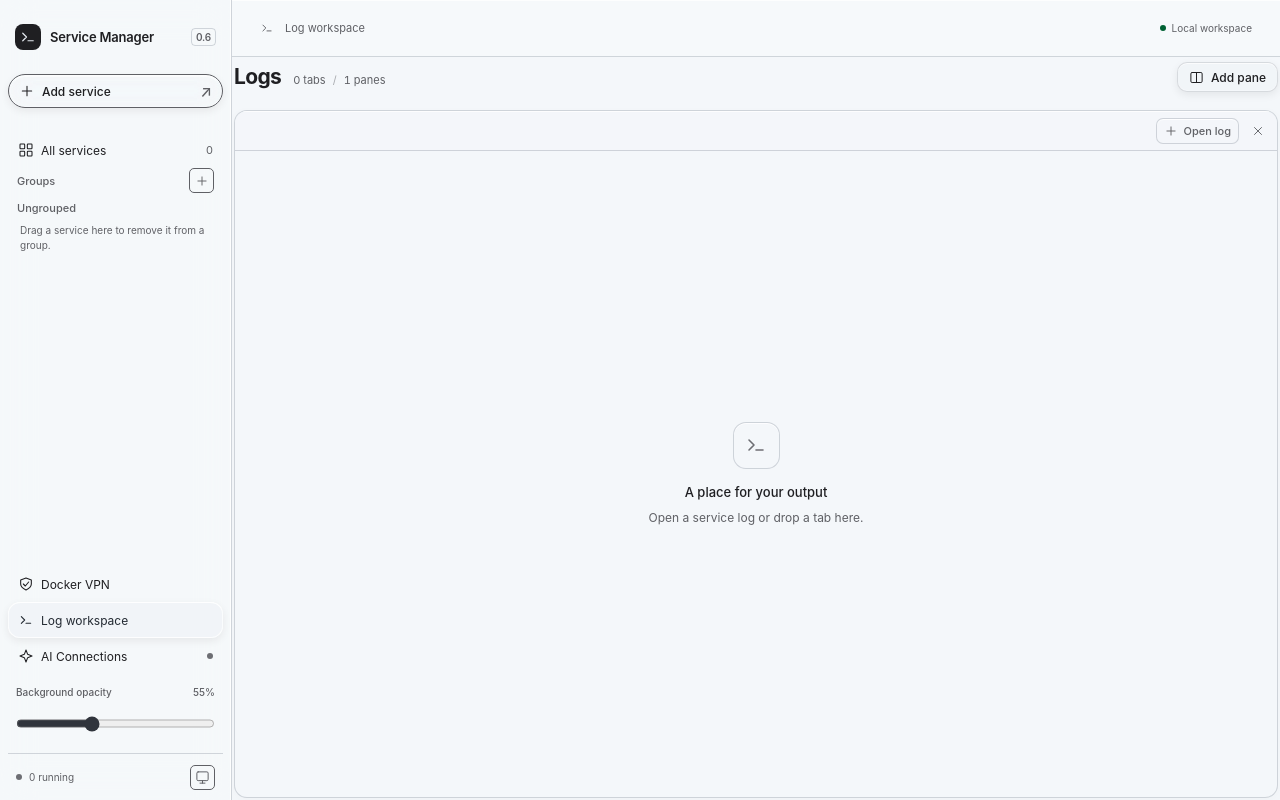
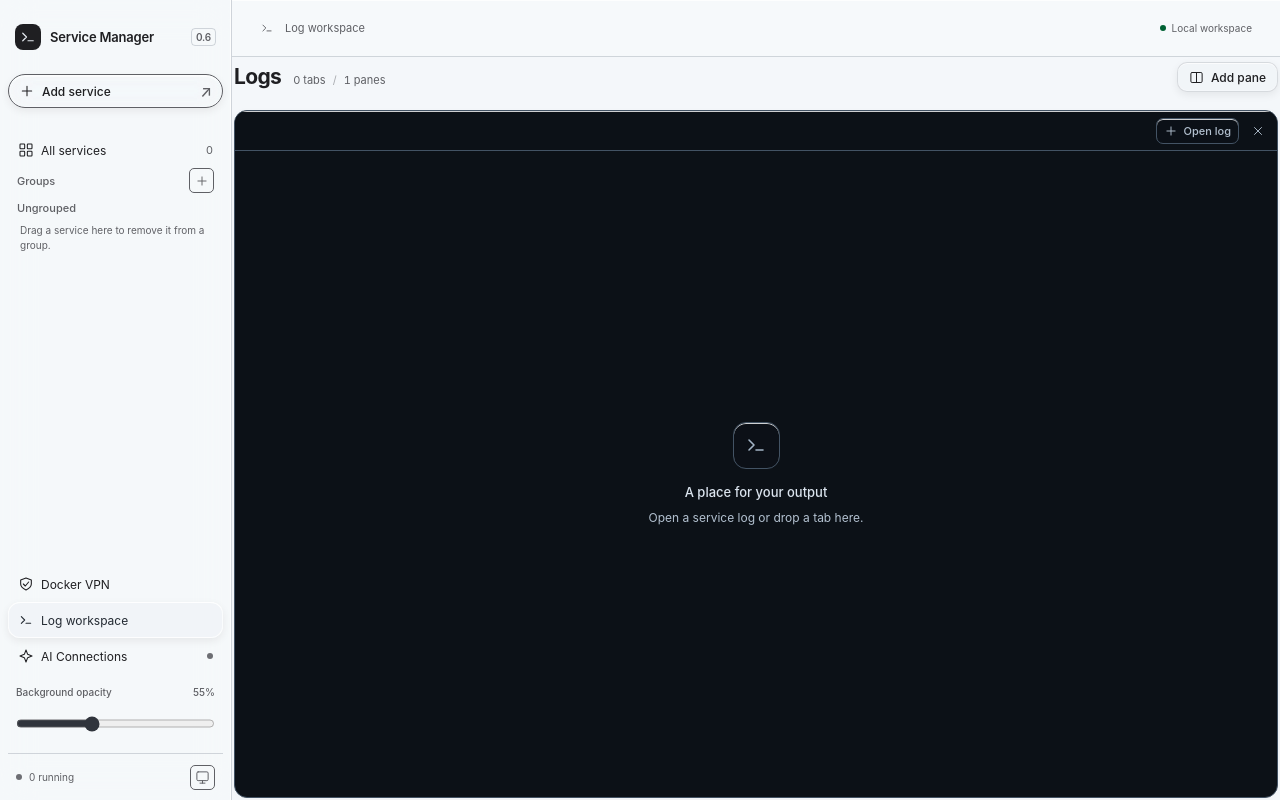
Before and after one commit to Kit307/service-manager, a React (Vite) app: page / in a window 1280 px wide. Both pictures are taken after a click on the button "Log workspace". Built offline with nearby package versions, Linux system fonts and the light colour scheme.

Commit message:
feat(ui): unify service log consoles

```diff
--- a/src/components/LogPanel.tsx
+++ b/src/components/LogPanel.tsx
@@ -104,7 +104,7 @@ export function LogPanel({
     {!compact && <kbd>⌕</kbd>}
   </label>;
   return (
-    <section className={`log-panel${compact ? " log-panel-compact" : ""}`} aria-label={label}>
+    <section className={`log-panel ops-console${compact ? " log-panel-compact" : ""}`} aria-label={label}>
       <div className="log-toolbar">
         {compact ? <>
           {search}
--- a/src/components/LogWorkspace.tsx
+++ b/src/components/LogWorkspace.tsx
@@ -82,12 +82,12 @@ function LogPane({ pane, services, visible, root, views, onView, cursors, onCurs
       (element.current ?? workspace)?.querySelector<HTMLElement>('[role="tab"][aria-selected="true"], select[aria-label="Add service log"]')?.focus();
     });
   }
-  return <section ref={element} className="log-workspace-pane" aria-label="Log pane" data-log-drop-pane={pane.id} onPointerDown={() => { if (pane.active) onFocus(pane.active); }} onFocus={(event) => {
+  return <section ref={element} className="log-workspace-pane ops-console" aria-label="Log pane" data-log-drop-pane={pane.id} onPointerDown={() => { if (pane.active) onFocus(pane.active); }} onFocus={(event) => {
     const key = event.target.closest<HTMLElement>("[data-log-drop-tab]")?.dataset.logDropTab ?? pane.active;
     if (key) onFocus(key);
   }}>
     <div className="log-workspace-pane-header" data-log-drop-pane={pane.id}>
-    <div className="log-workspace-tabs" role="tablist" aria-label="Open service logs" data-log-drop-pane={pane.id}>
+    <div className="log-workspace-tabs" role="tablist" aria-label="Log tabs" data-log-drop-pane={pane.id}>
       {pane.tabs.map((ref, index) => {
         const key = refKey(ref);
         const item = services.find((value) => refKey(serviceRef(value)) === key);
@@ -113,7 +113,7 @@ function LogPane({ pane, services, visible, root, views, onView, cursors, onCurs
                 buttons?.[next]?.focus();
               } else if (event.key === "Delete") { event.preventDefault(); closeTab(ref); }
             }}>
-            <span className={`status-dot ${state}`} />{item.service.name}{duplicate && <small>{item.project.name}</small>}
+            <span className={`status-dot ${state}`} />{item.service.name}{duplicate && <small>{item.project.name}</small>}<small>{stateLabel(state)}</small>
           </button>
           <button className="log-tab-close" aria-label={`Close ${item.service.name} log tab`} title={`Close ${item.service.name} log tab`} onClick={() => closeTab(ref)}><Icon name="close" size={12} /></button>
         </div>;
--- a/src/styles/log-panel.css
+++ b/src/styles/log-panel.css
@@ -1,8 +1,31 @@
+.ops-console {
+  --surface: var(--ops-console);
+  --bg: var(--ops-console);
+  --log-bg: var(--ops-console);
+  --ink: var(--ops-console-ink);
+  --muted: #b3c1d0;
+  --subtle: #a4b5c7;
+  --line: #435364;
+  --hover: #273746;
+  --selected: #34495c;
+  --selected-ink: #f4f8fc;
+  --red: #ff9f9f;
+  --amber: #f4ca78;
+  --green: #8cdbac;
+  color: var(--ops-console-ink);
+  background: var(--ops-console);
+}
+.ops-console .log-toolbar,
+.ops-console .log-filters,
+.ops-console .log-viewport,
+.ops-console .log-status { background: var(--ops-console); }
+.ops-console .search-input input { color: var(--ops-console-ink); }
+.ops-console .log-line time, .ops-console .log-count, .ops-console .log-status { font-variant-numeric: tabular-nums; }
 .log-panel-compact .log-toolbar {
   gap: 8px;
   min-height: 44px;
   padding: 6px 10px;
-  flex-wrap: nowrap;
+  flex-wrap: wrap;
   background: transparent;
   box-shadow: none;
 }
@@ -55,8 +78,8 @@
   display: inline-flex;
   align-items: center;
   justify-content: center;
-  padding: 0;
-  width: 28px;
+  gap: 4px;
+  padding: 0 6px;
   height: 28px;
   border: 1px solid transparent;
   border-radius: 7px;
@@ -67,14 +90,6 @@
 .log-panel-compact .button-row button::before { display: none; }
 .log-panel-compact .button-row button:hover,
 .log-panel-compact .button-row button.active { background: var(--selected); color: var(--ink); }
-.log-panel-compact .log-action-label {
-  position: absolute;
-  width: 1px;
-  height: 1px;
-  padding: 0;
-  overflow: hidden;
-  clip-path: inset(50%);
-  white-space: nowrap;
-}
+.log-panel-compact .log-action-label { white-space: nowrap; }
 .log-panel-compact .log-status { padding: 8px 12px; font-size: 10px; background: transparent; }
 .log-panel-compact .log-status > span { min-width: 0; }
--- a/src/styles/log-workspace.css
+++ b/src/styles/log-workspace.css
@@ -18,7 +18,7 @@
 .log-move-select:focus-within, .log-add-select:focus-within { outline: 2px solid var(--primary); outline-offset: 2px; border-radius: 7px; }
 .log-workspace-grid { display: grid; grid-template-columns: repeat(auto-fit, minmax(min(100%, 440px), 1fr)); grid-auto-rows: minmax(300px, 1fr); align-content: stretch; gap: 14px; overflow: auto; min-height: 0; flex: 1; padding: 2px; }
 .log-workspace-pane { display: flex; flex-direction: column; min-width: 0; min-height: 300px; border: 1px solid var(--line); border-radius: 13px; overflow: hidden; background: var(--log-bg); box-shadow: 0 3px 14px #00000006; }
-.log-workspace-pane-header { display: flex; align-items: center; flex-shrink: 0; min-width: 0; padding: 0 8px 0 4px; gap: 7px; min-height: 40px; border-bottom: 1px solid var(--line); background: color-mix(in srgb, var(--surface) 80%, transparent); box-shadow: inset 0 1px 0 var(--glass-highlight); }
+.log-workspace-pane-header { display: flex; align-items: center; flex-shrink: 0; min-width: 0; padding: 0 8px 0 4px; gap: 7px; min-height: 40px; border-bottom: 1px solid var(--line); background: var(--ops-console); box-shadow: inset 0 1px 0 var(--glass-highlight); }
 .log-workspace-tabs { display: flex; align-items: stretch; align-self: stretch; overflow-x: auto; flex: 1 1 auto; min-width: 0; gap: 1px; scrollbar-width: none; }
 .log-workspace-tabs::-webkit-scrollbar { display: none; }
 .log-workspace-tab { position: relative; display: flex; align-items: center; flex-shrink: 0; border-bottom: 2px solid transparent; padding: 0 2px; }
```
Also changed, not shown: 2 other files (tests, documents, lock files or other folders).
